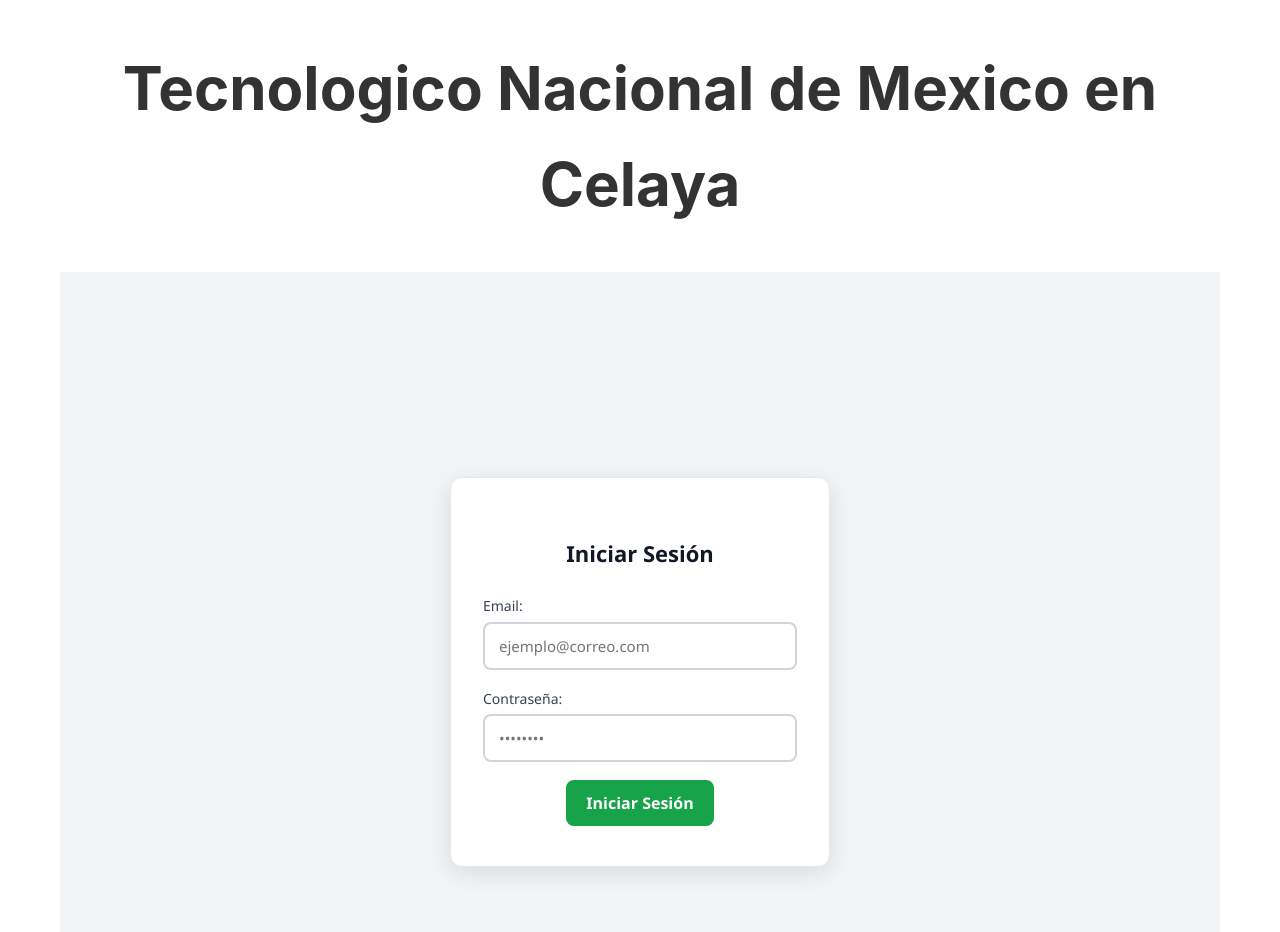
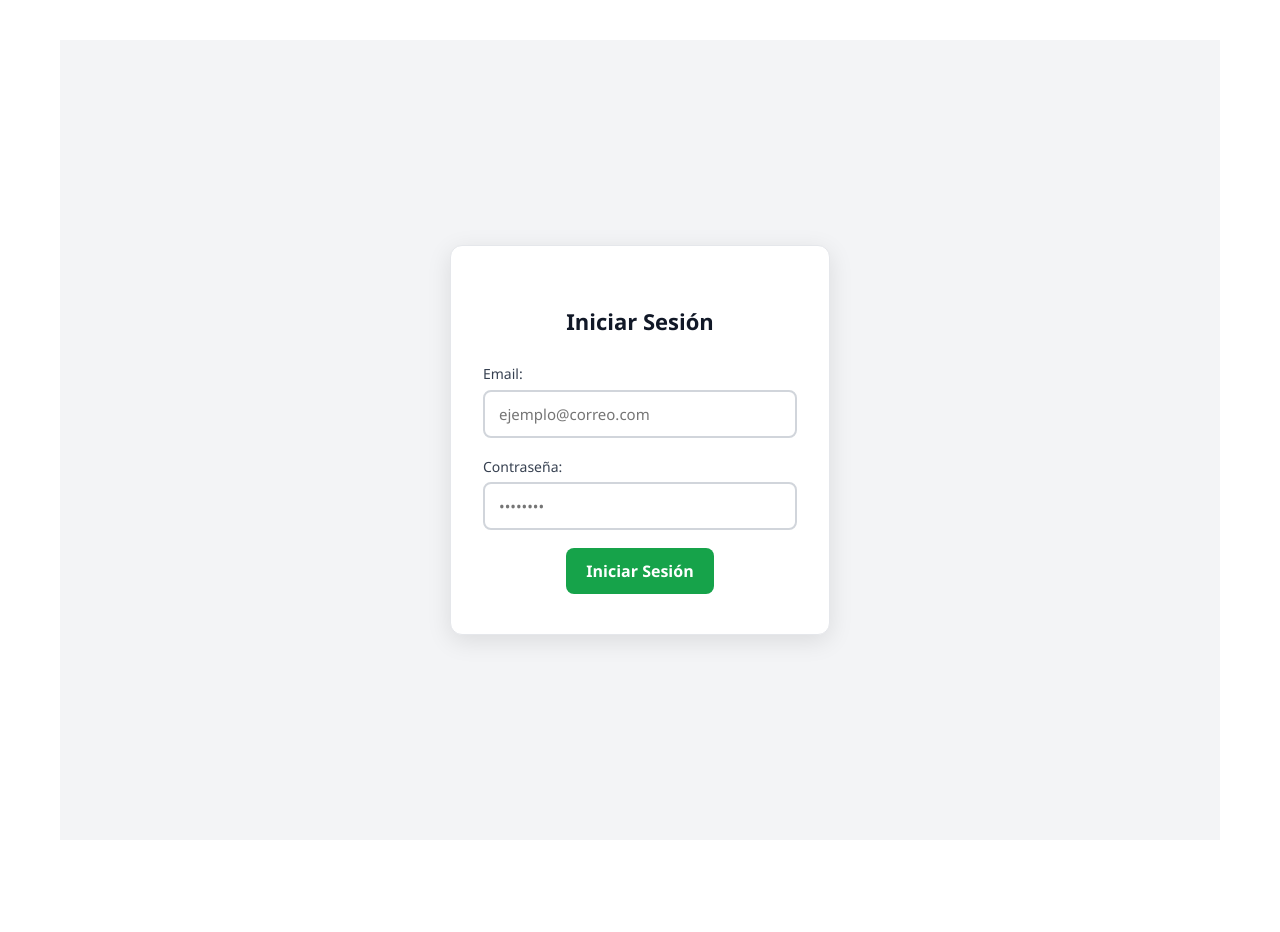
Before and after one commit to JJ5A/Examen3_web, a SvelteKit app: page / in a window 1280 px wide. Shown: the top 932 px of the page. After the commit the page ends 880 px from the top, so only its background shows below. Built offline with nearby package versions, Linux system fonts and the light colour scheme.

Commit message:
quitando letras del login

```diff
--- a/src/routes/+page.svelte
+++ b/src/routes/+page.svelte
@@ -58,10 +58,6 @@
 </script>
 
 <main class="demo-container">
-  <div class="demo-header">
-    <h1 style="font-size: 60px;color: #333;"><b>Tecnologico Nacional de Mexico en Celaya</b></h1>
-  </div>
-
   {#if showResult}
     <div
       class="result-container"
```
